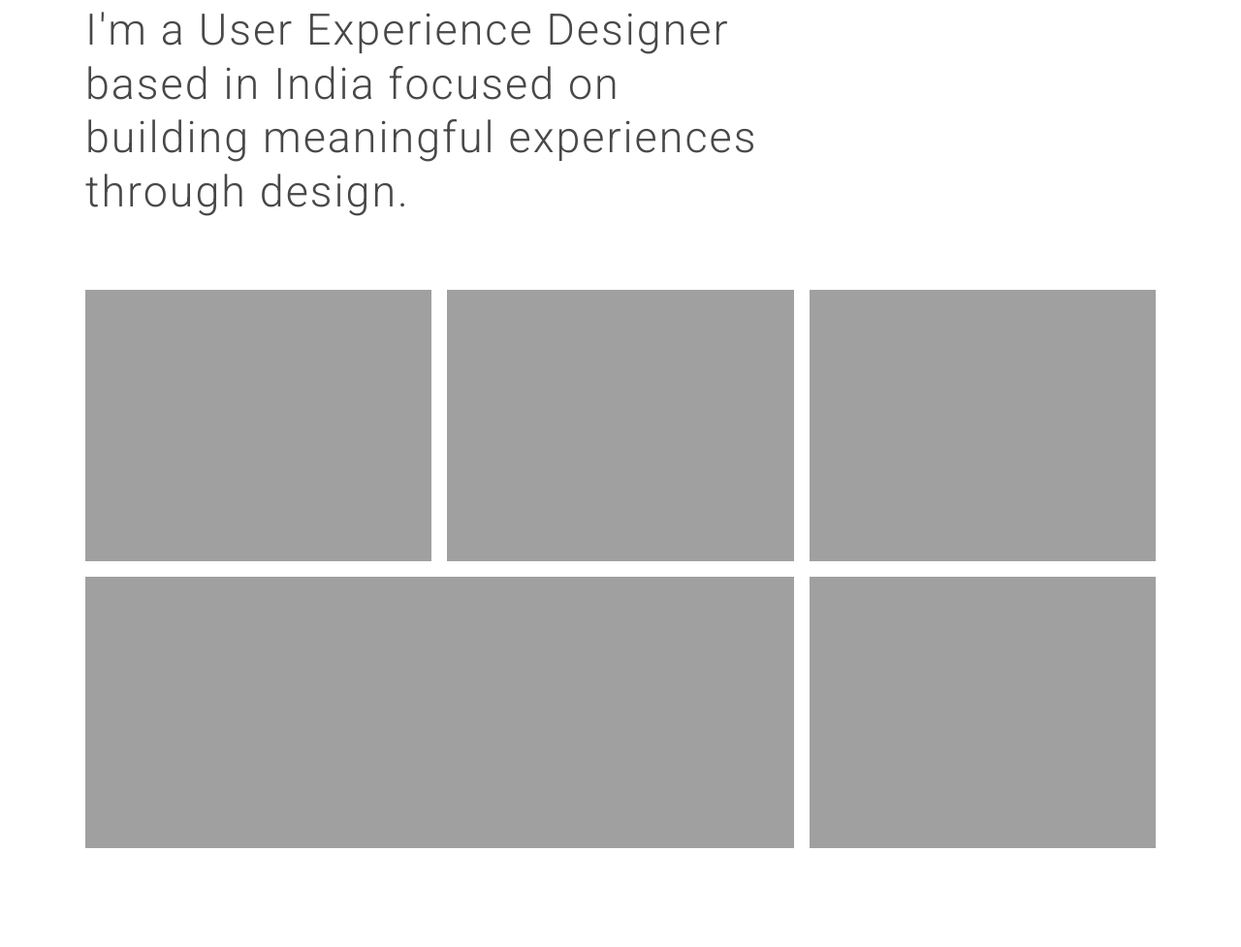
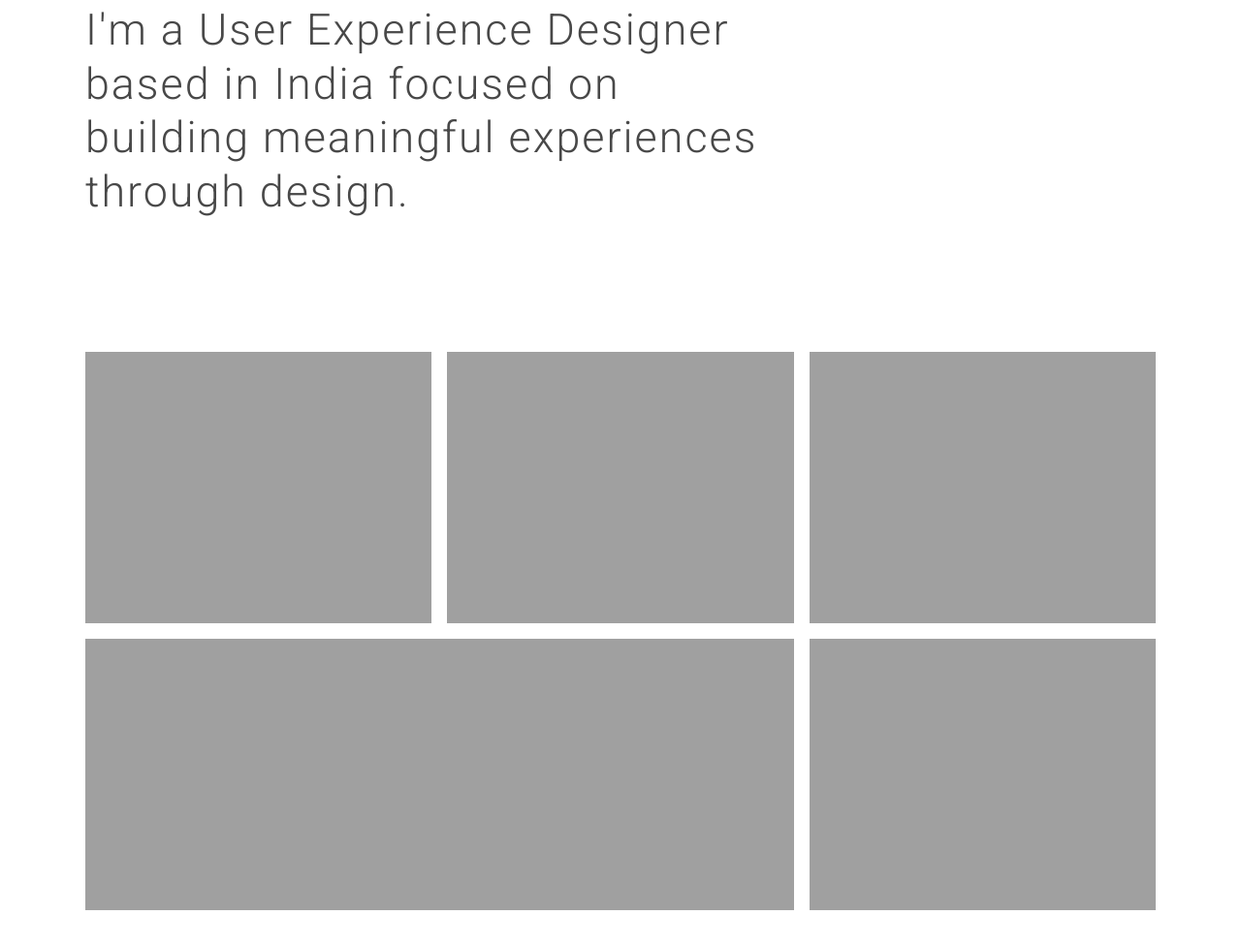
Before and after one commit to amit090shukla/amit090shukla.github.io, a plain HTML site: page index.html in a window 1280 px wide and 1168 px high. Shown: the part 173-1150 px from the top of the page at 97% size. Drawn offline with Linux system fonts and the light colour scheme.

Commit message:
CSS changes

```diff
--- a/custom.css
+++ b/custom.css
@@ -33,7 +33,7 @@
     font-family: "Roboto","Helvetica","Arial",sans-serif;
     font-weight: 300;
 }
-.project-row-1{
+.project-row{
     display: flex;
     flex-direction: row;
     justify-content: space-between;
--- a/index.html
+++ b/index.html
@@ -2,11 +2,11 @@
 <head>
     <title>Hello People</title>
     <link rel="stylesheet" href="./mdl/material.min.css">
-    <link rel="stylesheet" href="./custom.css">
     <script src="./mdl/material.min.js"></script>
     <link rel="stylesheet" href="https://fonts.googleapis.com/icon?family=Material+Icons">
     <link href="https://fonts.googleapis.com/css?family=Lato:100,100i,300,300i,400,400i,700,700i,900,900i" rel="stylesheet">
     <link href="https://fonts.googleapis.com/css?family=Roboto:100,100i,300,300i,400,400i,500,500i,700,700i,900,900i" rel="stylesheet">
+    <link rel="stylesheet" href="./custom.css">
 </head>
 <body>
     <div class="mdl-layout mdl-js-layout mdl-layout--fixed-header">
@@ -41,17 +41,18 @@
                 I'm a User Experience Designer based in India focused on building meaningful experiences through design.
               </div>
             </div>
-            <div class="project-row-1">
+            <div class="mdl-cell mdl-cell--12-col empty-space">
+            </div>
+            <div class="project-row">
               <div class="mdl-cell mdl-cell--4-col image-div"></div>
               <div class="mdl-cell mdl-cell--4-col image-div"></div>
               <div class="mdl-cell mdl-cell--4-col image-div"></div>
             </div>
-            <div class="project-row-1">
+            <div class="project-row">
               <div class="mdl-cell mdl-cell--8-col image-div"></div>
               <div class="mdl-cell mdl-cell--4-col image-div"></div>
             </div>
-            <div class="mdl-cell mdl-cell--12-col empty-space">
-            </div>
+
           </section>
         </main>
       </div>
```
